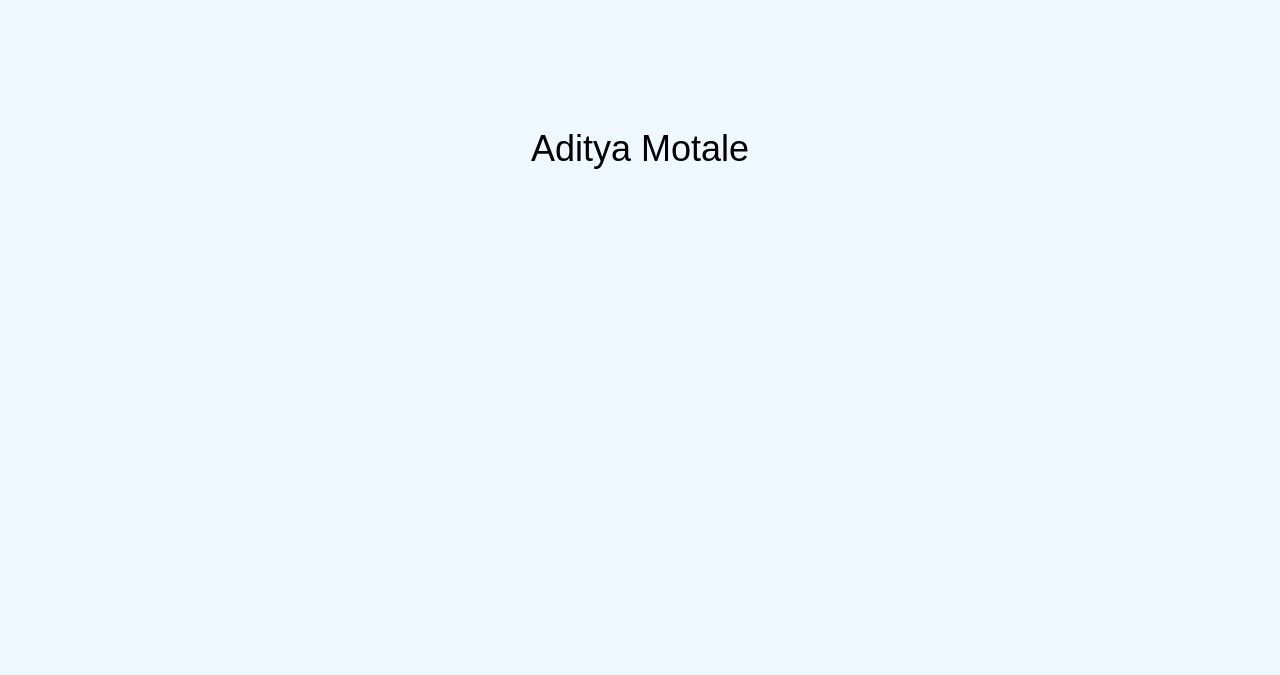
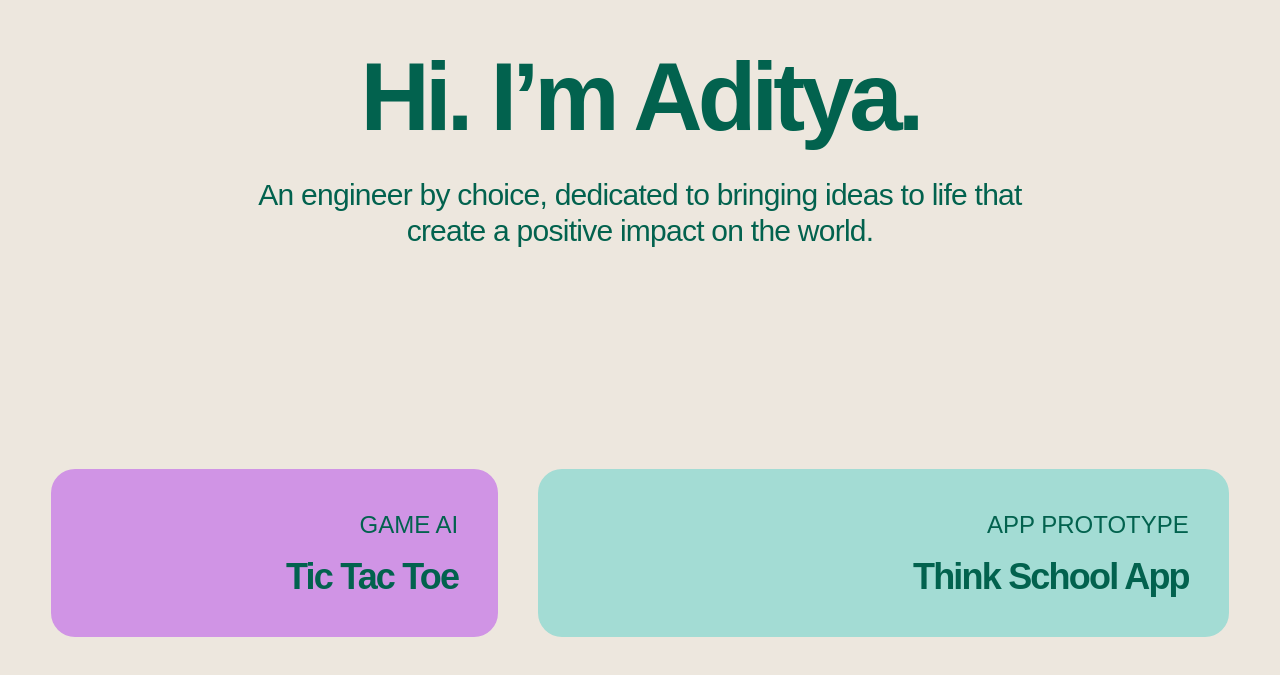
Before and after one commit to AdityaMotale/portfolio_site, a SvelteKit app: page / in a window 1280 px wide. Shown: the part 251-926 px from the top of the page. Before the commit the page ends 800 px from the top, so only its background shows below. Built offline with nearby package versions, Linux system fonts and the light colour scheme.

Commit message:
completed hero section

```diff
--- a/package.json
+++ b/package.json
@@ -15,6 +15,7 @@
 	},
 	"dependencies": {
 		"@fontsource-variable/dm-sans": "^5.0.6",
+		"@fontsource-variable/epilogue": "^5.0.14",
 		"@fontsource-variable/space-grotesk": "^5.0.18"
 	},
 	"devDependencies": {
--- a/src/routes/+page.svelte
+++ b/src/routes/+page.svelte
@@ -2,10 +2,39 @@
 </script>
 
 <svelte:head>
-	<title>Adii Motale</title>
+	<title>Aditya Motale</title>
 	<meta name="description" content="Portfolio site of Aditya Motale" />
 </svelte:head>
 
-<section class="w-full h-screen flex items-center justify-center">
-	<h1 class="font-display font-medium text-4xl">Aditya Motale</h1>
+<section class="w-full flex flex-col items-center">
+	<div class="md:h-20 h-10"></div>
+
+	<!-- Hero Section -->
+	<div class="h-[80vh] flex flex-col items-center justify-center sm:px-[20%] px-[8%]">
+		<h1 class="font-display font-semibold md:text-8xl text-6xl tracking-tighter">
+			Hi. I’m Aditya.
+		</h1>
+		<div class="sm:h-8 h-6"></div>
+		<h3
+			class="font-display font-medium md:text-3xl text-xl text-center leading-snug tracking-tight"
+		>
+			An engineer by choice, dedicated to bringing ideas to life that create a positive impact on
+			the world.
+		</h3>
+	</div>
+
+	<div class="grid w-full grid-cols-5 px-[4%] gap-10">
+		<div class="flex flex-col items-end bg-[#D094E5] rounded-3xl w-full col-span-2 p-10">
+			<p class="font-display text-2xl font-normal tracking-normal">GAME AI</p>
+			<div class="h-4"></div>
+			<h3 class="font-display text-4xl font-semibold tracking-tighter">Tic Tac Toe</h3>
+		</div>
+		<div class="flex flex-col items-end bg-[#A3DCD4] rounded-3xl w-full col-span-3 p-10">
+			<p class="font-display text-2xl font-normal tracking-normal">APP PROTOTYPE</p>
+			<div class="h-4"></div>
+			<h3 class="font-display text-4xl font-semibold tracking-tighter">Think School App</h3>
+		</div>
+	</div>
+
+	<div class="md:h-20 h-10"></div>
 </section>
--- a/src/styles.css
+++ b/src/styles.css
@@ -1,8 +1,10 @@
 @import '@fontsource-variable/space-grotesk'; /* Supports weights 300-700 */
 @import '@fontsource-variable/dm-sans'; /* Supports weights 100-900 */
+@import '@fontsource-variable/epilogue'; /* Supports weights 100-900 */
 
 body {
 	min-height: 100vh;
 	margin: 0;
-	background-color: aliceblue;
+	background-color: #ede7de;
+	color: #02624e;
 }
--- a/tailwind.config.js
+++ b/tailwind.config.js
@@ -4,8 +4,9 @@ export default {
 	theme: {
 		extend: {
 			fontFamily: {
-				display: ['Space Grotesk Variable', 'sans-serif'],
-				serif: ['DM Sans Variable', 'sans-serif']
+				sans: ['Space Grotesk Variable', 'sans-serif'],
+				serif: ['DM Sans Variable', 'sans-serif'],
+				display: ['Epilogue Variable', 'sans-serif']
 			},
 			colors: {
 				primary: '#0C0C0C',
```
Also changed, not shown: 1 other file (tests, documents, lock files or other folders).
